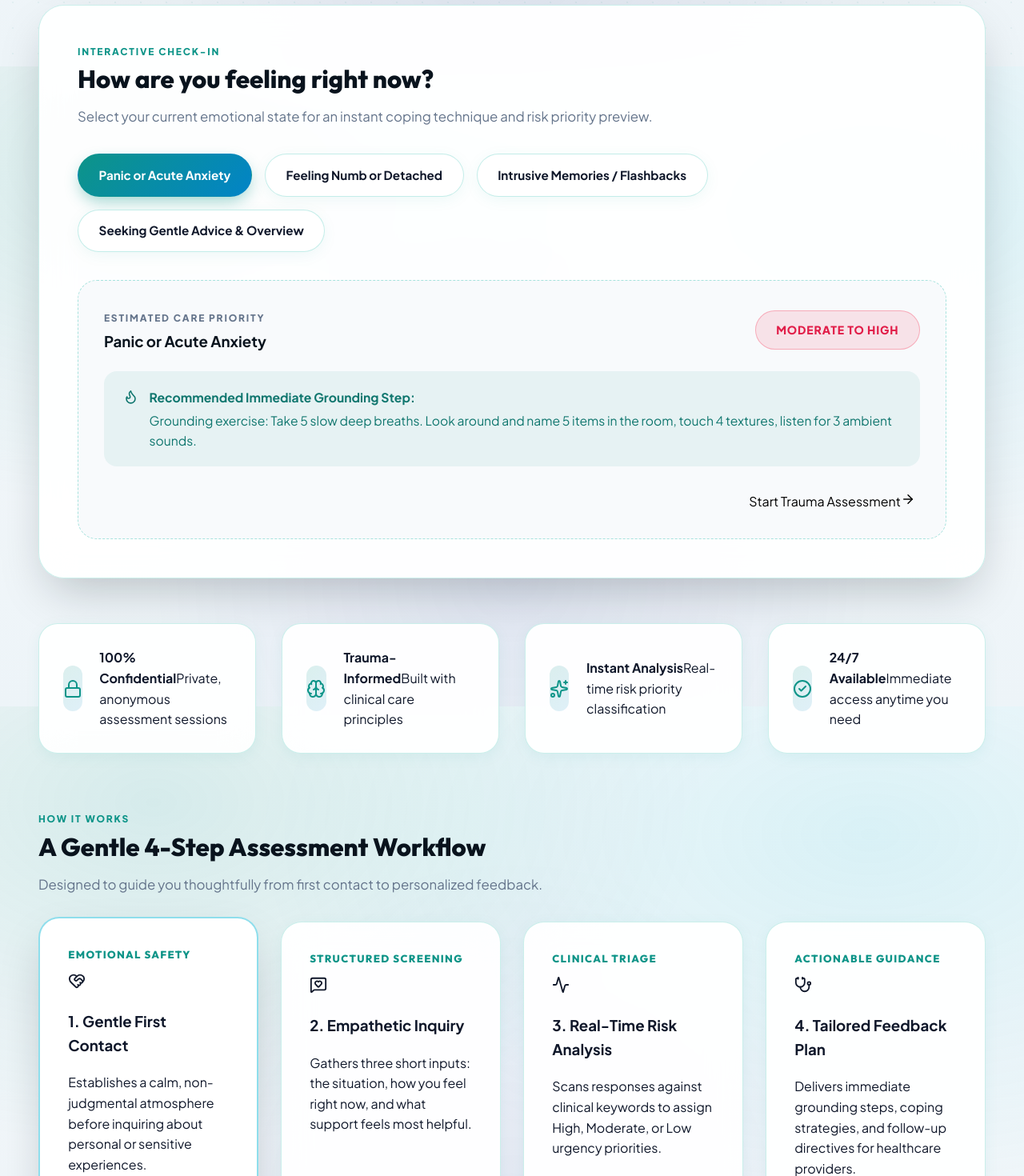
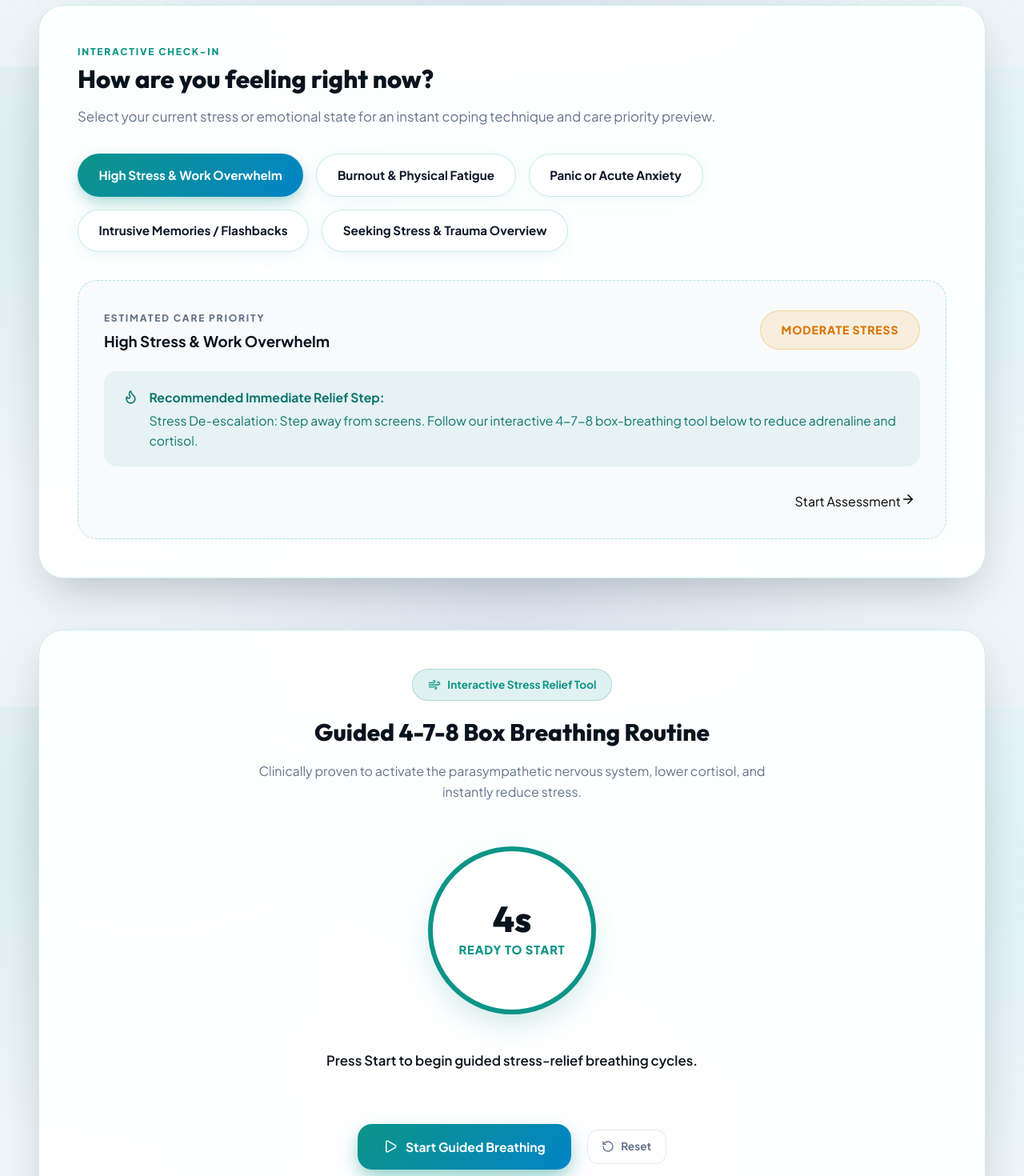
Before and after one commit to Gowtham7503/Trauma-Assessment-and-detection, a React (Vite) app in the folder frontend/: page / in a window 1280 px wide. Shown: the part 717-2187 px from the top of the page at 80% size. Built offline with nearby package versions, Linux system fonts and the light colour scheme; no server answers.

Commit message:
Add Interactive Stress Relief Box-Breathing tool and stress assessment treatment protocols

```diff
--- /dev/null
+++ b/frontend/src/components/BreathingTool.jsx
@@ -0,0 +1,130 @@
+import { useState, useEffect } from "react";
+import { Play, Pause, RotateCcw, Wind, HeartPulse } from "lucide-react";
+import { motion, AnimatePresence } from "framer-motion";
+
+const phases = [
+  { name: "Inhale Slowly", duration: 4, action: "Expand your chest and breathe in deeply through your nose.", color: "#0d9488" },
+  { name: "Hold Breath", duration: 4, action: "Keep your breath steady and retain air comfortably.", color: "#0284c7" },
+  { name: "Exhale Gently", duration: 4, action: "Slowly release air through your mouth, relaxing your shoulders.", color: "#3730a3" },
+  { name: "Rest & Pause", duration: 4, action: "Pause before your next breath. Notice the calmness in your body.", color: "#10b981" }
+];
+
+export default function BreathingTool() {
+  const [isActive, setIsActive] = useState(false);
+  const [phaseIndex, setPhaseIndex] = useState(0);
+  const [timeLeft, setTimeLeft] = useState(phases[0].duration);
+  const [completedCycles, setCompletedCycles] = useState(0);
+
+  const currentPhase = phases[phaseIndex];
+
+  useEffect(() => {
+    let timer = null;
+    if (isActive) {
+      timer = setInterval(() => {
+        setTimeLeft((prev) => {
+          if (prev <= 1) {
+            // Move to next phase
+            setPhaseIndex((nextPhase) => {
+              const updated = (nextPhase + 1) % phases.length;
+              if (updated === 0) {
+                setCompletedCycles((c) => c + 1);
+              }
+              return updated;
+            });
+            return phases[(phaseIndex + 1) % phases.length].duration;
+          }
+          return prev - 1;
+        });
+      }, 1000);
+    } else {
+      clearInterval(timer);
+    }
+    return () => clearInterval(timer);
+  }, [isActive, phaseIndex]);
+
+  const handleReset = () => {
+    setIsActive(false);
+    setPhaseIndex(0);
+    setTimeLeft(phases[0].duration);
+    setCompletedCycles(0);
+  };
+
+  return (
+    <div className="breathing-tool-card">
+      <div className="breathing-header">
+        <div className="badge-pill">
+          <Wind size={16} />
+          <span>Interactive Stress Relief Tool</span>
+        </div>
+        <h3 className="breathing-title">Guided 4-7-8 Box Breathing Routine</h3>
+        <p className="breathing-subtitle">
+          Clinically proven to activate the parasympathetic nervous system, lower cortisol, and instantly reduce stress.
+        </p>
+      </div>
+
+      <div className="breathing-visualizer-container">
+        <motion.div
+          animate={{
+            scale: isActive
+              ? phaseIndex === 0
+                ? 1.28
+                : phaseIndex === 1
+                ? 1.28
+                : phaseIndex === 2
+                ? 0.88
+                : 1
+              : 1,
+            borderColor: currentPhase.color
+          }}
+          transition={{ duration: 3.8, ease: "easeInOut" }}
+          className="breathing-circle"
+          style={{ borderColor: currentPhase.color }}
+        >
+          <div className="breathing-inner-content">
+            <span className="phase-timer">{timeLeft}s</span>
+            <span className="phase-name">{isActive ? currentPhase.name : "Ready to Start"}</span>
+          </div>
+        </motion.div>
+
+        <AnimatePresence mode="wait">
+          <motion.div
+            key={currentPhase.name}
+            initial={{ opacity: 0, y: 8 }}
+            animate={{ opacity: 1, y: 0 }}
+            exit={{ opacity: 0, y: -8 }}
+            className="phase-description"
+          >
+            <p>{isActive ? currentPhase.action : "Press Start to begin guided stress-relief breathing cycles."}</p>
+          </motion.div>
+        </AnimatePresence>
+      </div>
+
+      <div className="breathing-controls">
+        <button
+          type="button"
+          className={`slider-btn ${isActive ? "secondary" : "primary"}`}
+          onClick={() => setIsActive(!isActive)}
+        >
+          {isActive ? <Pause size={18} /> : <Play size={18} />}
+          <span>{isActive ? "Pause Routine" : "Start Guided Breathing"}</span>
+        </button>
+
+        <button
+          type="button"
+          className="chat-reset-btn"
+          onClick={handleReset}
+        >
+          <RotateCcw size={16} />
+          <span>Reset</span>
+        </button>
+
+        {completedCycles > 0 && (
+          <span className="cycles-badge">
+            <HeartPulse size={15} />
+            <span>{completedCycles} Cycles Completed</span>
+          </span>
+        )}
+      </div>
+    </div>
+  );
+}
--- a/frontend/src/components/ChatBox.jsx
+++ b/frontend/src/components/ChatBox.jsx
@@ -8,21 +8,21 @@ const prompts = [
   {
     key: "experience",
     stepName: "Initial Situation",
-    text: "What experience or situation would you like support with today?",
+    text: "What experience, trauma, or stress challenge would you like support with today?",
     suggestions: [
+      "High work, academic, or life stress and burnout",
       "Struggling with memories of a past event",
-      "Feeling overwhelmed by recent emotional stress",
-      "Experiencing sudden anxiety and tension"
+      "Experiencing sudden anxiety, panic, or tension"
     ]
   },
   {
     key: "feeling",
     stepName: "Current Impact",
-    text: "How is this situation affecting your emotions or body right now?",
+    text: "How is this situation or stress affecting your emotions or body right now?",
     suggestions: [
+      "Physical tension, headaches, and fast heart rate",
       "Constantly on edge, tense, and alert",
-      "Feeling emotionally numb or detached",
-      "Difficulty sleeping or having nightmares"
+      "Feeling emotionally exhausted, numb, or detached"
     ]
   },
   {
@@ -30,24 +30,24 @@ const prompts = [
     stepName: "Helpful Support",
     text: "What kind of support or guidance would feel most helpful to you next?",
     suggestions: [
-      "Immediate grounding & calming exercises",
+      "Immediate stress reduction & box-breathing exercises",
       "Understanding my risk priority level",
-      "Action steps for a professional follow-up"
+      "Action steps for professional stress & trauma care"
     ]
   },
 ];
 
 function buildFeedback(answers, apiResponse) {
   const safeAnswers = {
-    experience: answers?.experience || "General trauma assessment inquiry",
-    feeling: answers?.feeling || "Experiencing emotional or physical strain",
-    support: answers?.support || "Seeking grounding and clinical action steps",
+    experience: answers?.experience || "General trauma and stress assessment inquiry",
+    feeling: answers?.feeling || "Experiencing emotional or physical stress",
+    support: answers?.support || "Seeking stress reduction and clinical care plan",
   };
 
   const combinedText = Object.values(safeAnswers).join(" ").toLowerCase();
 
-  const urgentTerms = ["unsafe", "suicide", "self harm", "hurt myself", "danger", "panic", "flashback", "nightmare", "severe"];
-  const moderateTerms = ["fear", "anxiety", "memories", "stress", "alone", "numb", "detached", "tension"];
+  const urgentTerms = ["unsafe", "suicide", "self harm", "hurt myself", "danger", "panic", "flashback", "nightmare", "severe", "exhausted", "burnout"];
+  const moderateTerms = ["fear", "anxiety", "memories", "stress", "tension", "headaches", "work", "overwhelmed", "alone", "numb", "detached"];
 
   const isHigh = urgentTerms.some((term) => combinedText.includes(term));
   const isModerate = moderateTerms.some((term) => combinedText.includes(term));
@@ -56,36 +56,36 @@ function buildFeedback(answers, apiResponse) {
 
   const recommendations = {
     High: [
-      "Prioritize immediate safety. Reach out to a trusted loved one, counselor, or 24/7 crisis support line immediately.",
-      "Practice 5-4-3-2-1 Sensory Grounding: Name 5 visible objects, 4 touchable textures, 3 sounds around you.",
-      "Schedule a priority consultation with a trauma-informed psychologist or medical provider.",
-      "Keep a safe, soothing environment with minimal overwhelming stimuli."
+      "Prioritize immediate safety and stress de-escalation. Connect with a trusted healthcare responder or 24/7 helpline.",
+      "Use Guided 4-7-8 Box Breathing immediately: Inhale 4s, Hold 4s, Exhale 4s, Rest 4s.",
+      "Schedule a priority evaluation for acute stress or PTSD with a certified therapist.",
+      "Minimize overwhelming stimuli and isolate a quiet, comforting space."
     ],
     Moderate: [
-      "Plan a supportive health check-in within the next 24 to 48 hours.",
-      "Use guided box-breathing: Inhale for 4 seconds, hold for 4 seconds, exhale for 4 seconds, rest for 4 seconds.",
-      "Maintain a daily log of emotional triggers and physical stress symptoms.",
-      "Engage in restorative activities like light walking, gentle stretching, or warm baths."
+      "Implement a structured daily stress-management routine (Box breathing twice daily).",
+      "Practice Progressive Muscle Relaxation (PMR): Tense and release muscle groups from feet to jaw.",
+      "Maintain a daily stress log identifying specific triggers, caffeine/sleep patterns, and emotional spikes.",
+      "Set firm boundaries around work/study hours and take 10-minute sensory breaks."
     ],
     Low: [
-      "Continue monitoring your daily stress levels and maintaining restorative routines.",
-      "Keep trusted family or friend contacts easily accessible.",
-      "Practice regular mindfulness, steady sleep schedules, and proper hydration.",
-      "Review your personalized wellness plan whenever new stressors arise."
+      "Maintain steady sleep hygiene (7-8 hours per night) and regular hydration.",
+      "Incorporate 15 minutes of light physical movement or nature walking daily.",
+      "Keep a journal of positive grounding moments and stress relief milestones.",
+      "Review your personalized care plan whenever new life stressors emerge."
     ],
   };
 
   const summaries = {
-    High: "High Trauma Support Priority: Response analysis indicates acute emotional or physical distress requiring active care and grounding.",
-    Moderate: "Moderate Trauma Support Priority: Response analysis indicates noticeable emotional strain benefiting from structured coping routines.",
-    Low: "Low Trauma Support Priority: Response analysis indicates manageable stress levels suitable for self-guided wellness and routine tracking."
+    High: "High Stress & Trauma Support Priority: Response analysis indicates acute emotional/physical strain requiring active intervention and stress de-escalation.",
+    Moderate: "Moderate Stress & Trauma Priority: Response analysis indicates noticeable stress and burnout risk benefiting from structured coping routines.",
+    Low: "Low Stress Priority: Response analysis indicates manageable tension levels suitable for routine self-care and wellness tracking."
   };
 
   return {
     answers: safeAnswers,
     riskLevel,
     recommendations: recommendations[riskLevel],
-    backendReply: apiResponse?.reply || "Assessment completed successfully. Tailored guidance generated based on clinical trauma protocols.",
+    backendReply: apiResponse?.reply || "Assessment completed successfully. Tailored trauma & stress management plan generated.",
     summary: summaries[riskLevel],
     createdAt: new Date().toISOString(),
   };
@@ -134,7 +134,7 @@ export default function ChatBox({ onFeedback, onNavigate }) {
     addMessage({
       id: Date.now() + 1,
       sender: "bot",
-      text: "Thank you. Analyzing your responses and generating your trauma assessment feedback...",
+      text: "Thank you. Analyzing your responses and generating your trauma & stress assessment feedback...",
     });
 
     let apiResponse = null;
@@ -175,7 +175,7 @@ export default function ChatBox({ onFeedback, onNavigate }) {
           </div>
           <div>
             <div className="chat-title-wrap">
-              <span className="chat-title">Trauma Assessment Assistant</span>
+              <span className="chat-title">Trauma & Stress Assessment Assistant</span>
               <span className="chat-online-badge">
                 <span className="online-dot" /> Live Active
               </span>
--- a/frontend/src/index.css
+++ b/frontend/src/index.css
@@ -337,6 +337,9 @@ button {
   border-radius: 18px;
   font-weight: 700;
   font-size: 0.98rem;
+  display: inline-flex;
+  align-items: center;
+  gap: 0.6rem;
   transition: all 0.3s cubic-bezier(0.34, 1.56, 0.64, 1);
 }
 
@@ -423,7 +426,7 @@ button {
 }
 
 /* ==========================================================================
-   Home Interactive Sections - Spacious Grid Gaps & Padding
+   Home Interactive Sections & Stress Relief Breathing Tool
    ========================================================================== */
 .home-section-title {
   font-family: 'Outfit', sans-serif;
@@ -509,6 +512,116 @@ button {
   display: flex;
   align-items: flex-start;
   gap: 0.85rem;
+}
+
+/* Breathing Tool Card Styling */
+.breathing-tool-card {
+  margin-top: 4rem;
+  padding: 3rem;
+  background: var(--panel-glass-light);
+  backdrop-filter: blur(20px);
+  border-radius: 32px;
+  border: 1px solid var(--border-glass);
+  box-shadow: var(--shadow-lg);
+  display: flex;
+  flex-direction: column;
+  align-items: center;
+  text-align: center;
+}
+
+.breathing-header {
+  display: flex;
+  flex-direction: column;
+  align-items: center;
+  gap: 0.5rem;
+  max-width: 680px;
+}
+
+.breathing-title {
+  font-family: 'Outfit', sans-serif;
+  font-size: 1.85rem;
+  font-weight: 800;
+  color: var(--bg-deep);
+  margin: 0.5rem 0 0.25rem;
+}
+
+.breathing-subtitle {
+  color: var(--text-muted);
+  font-size: 1rem;
+  margin: 0 0 2rem;
+}
+
+.breathing-visualizer-container {
+  display: flex;
+  flex-direction: column;
+  align-items: center;
+  margin: 1.5rem 0 2rem;
+}
+
+.breathing-circle {
+  width: 210px;
+  height: 210px;
+  border-radius: 50%;
+  border: 6px solid #0d9488;
+  display: grid;
+  place-items: center;
+  background: #ffffff;
+  box-shadow: 0 15px 40px -10px rgba(13, 148, 136, 0.25);
+  position: relative;
+}
+
+.breathing-inner-content {
+  display: flex;
+  flex-direction: column;
+  align-items: center;
+  gap: 0.25rem;
+}
+
+.phase-timer {
+  font-family: 'Outfit', sans-serif;
+  font-size: 2.8rem;
+  font-weight: 800;
+  color: var(--bg-deep);
+  line-height: 1;
+}
+
+.phase-name {
+  font-size: 0.92rem;
+  font-weight: 800;
+  color: #0d9488;
+  text-transform: uppercase;
+  letter-spacing: 0.06em;
+}
+
+.phase-description {
+  margin-top: 1.75rem;
+  max-width: 520px;
+  font-size: 1.05rem;
+  font-weight: 600;
+  color: var(--bg-deep);
+  min-height: 3rem;
+}
+
+.breathing-controls {
+  display: flex;
+  align-items: center;
+  justify-content: center;
+  gap: 1.25rem;
+  flex-wrap: wrap;
+  margin-top: 1rem;
+}
+
+.cycles-badge {
+  display: inline-flex;
+  align-items: center;
+  gap: 0.45rem;
+  padding: 0.6rem 1.2rem;
+  border-radius: 999px;
+  background: rgba(16, 185, 129, 0.12);
+  color: #059669;
+  font-weight: 700;
+  font-size: 0.88rem;
+  border: 1px solid rgba(16, 185, 129, 0.3);
 }
 
 .stats-grid {
@@ -1037,7 +1150,7 @@ button {
     font-size: 1.95rem;
   }
 
-  .interactive-checkin-card, .chat-box, .feedback-card {
+  .interactive-checkin-card, .breathing-tool-card, .chat-box, .feedback-card {
     padding: 1.75rem;
   }
 
--- a/frontend/src/pages/Feedback.jsx
+++ b/frontend/src/pages/Feedback.jsx
@@ -1,4 +1,5 @@
-import { ShieldCheck, CheckCircle2, FileText, ArrowRight, AlertTriangle } from "lucide-react";
+import { ShieldCheck, CheckCircle2, FileText, ArrowRight, AlertTriangle, Wind } from "lucide-react";
+import BreathingTool from "../components/BreathingTool";
 
 export default function Feedback({ feedback, onNavigate }) {
   if (!feedback) {
@@ -10,7 +11,7 @@ export default function Feedback({ feedback, onNavigate }) {
         </div>
         <h1 style={{ marginTop: "0.5rem" }}>No Feedback Generated Yet</h1>
         <p className="lead">
-          Please complete the 3-step Trauma Assessment first. Your summarized risk priority and personalized recommendations will appear here automatically.
+          Please complete the 3-step Trauma & Stress Assessment first. Your summarized risk priority and personalized recommendations will appear here automatically.
         </p>
         <button
           type="button"
@@ -18,9 +19,13 @@ export default function Feedback({ feedback, onNavigate }) {
           onClick={() => onNavigate("chat")}
           style={{ marginTop: "1rem" }}
         >
-          <span>Start Trauma Assessment</span>
+          <span>Start Assessment</span>
           <ArrowRight size={18} />
         </button>
+
+        <div style={{ width: "100%", marginTop: "2rem" }}>
+          <BreathingTool />
+        </div>
       </section>
     );
   }
@@ -37,7 +42,7 @@ export default function Feedback({ feedback, onNavigate }) {
           </div>
           <h1 style={{ marginTop: "0.5rem" }}>Assessment Feedback & Care Plan</h1>
           <p className="lead">
-            Review your responses, estimated risk priority level, and suggested immediate coping steps.
+            Review your responses, estimated stress/risk priority level, and suggested immediate coping steps.
           </p>
         </div>
         <span className={`risk-pill ${feedback.riskLevel.toLowerCase()}`}>
@@ -54,7 +59,7 @@ export default function Feedback({ feedback, onNavigate }) {
         </article>
 
         <article className="feedback-card">
-          <p className="eyebrow">Suggested Action Steps</p>
+          <p className="eyebrow">Suggested Action Steps & Stress Relief</p>
           <ul className="check-list">
             {feedback.recommendations.map((item) => (
               <li key={item} className="check-item">
@@ -72,11 +77,11 @@ export default function Feedback({ feedback, onNavigate }) {
           </p>
           <dl className="detail-list">
             <div className="detail-row">
-              <dt>Situation / Experience:</dt>
+              <dt>Situation / Stress Factor:</dt>
               <dd>{feedback.answers.experience}</dd>
             </div>
             <div className="detail-row">
-              <dt>Current Emotional Impact:</dt>
+              <dt>Current Emotional/Physical Impact:</dt>
               <dd>{feedback.answers.feeling}</dd>
             </div>
             <div className="detail-row">
@@ -86,6 +91,11 @@ export default function Feedback({ feedback, onNavigate }) {
           </dl>
         </article>
       </div>
+
+      {/* Embedded Guided Breathing & Stress Relief Toolkit */}
+      <section style={{ marginTop: "3rem" }}>
+        <BreathingTool />
+      </section>
     </section>
   );
 }
--- a/frontend/src/pages/Home.jsx
+++ b/frontend/src/pages/Home.jsx
@@ -10,24 +10,34 @@ import {
   Sparkles,
   CheckCircle2,
   ArrowRight,
-  Flame
+  Flame,
+  Zap,
+  Wind
 } from "lucide-react";
 import ImageSlider from "../components/ImageSlider";
+import BreathingTool from "../components/BreathingTool";
 
 const emotionalStates = [
   {
+    id: "stress",
+    label: "High Stress & Work Overwhelm",
+    risk: "Moderate Stress",
+    riskClass: "moderate",
+    tip: "Stress De-escalation: Step away from screens. Follow our interactive 4-7-8 box-breathing tool below to reduce adrenaline and cortisol."
+  },
+  {
+    id: "burnout",
+    label: "Burnout & Physical Fatigue",
+    risk: "Moderate Priority",
+    riskClass: "moderate",
+    tip: "Energy Reset: Place your hands over your eyes for 30 seconds. Do a gentle neck stretch and drink a glass of fresh water."
+  },
+  {
     id: "panic",
     label: "Panic or Acute Anxiety",
-    risk: "Moderate to High",
+    risk: "High Priority",
     riskClass: "high",
     tip: "Grounding exercise: Take 5 slow deep breaths. Look around and name 5 items in the room, touch 4 textures, listen for 3 ambient sounds."
-  },
-  {
-    id: "numb",
-    label: "Feeling Numb or Detached",
-    risk: "Moderate",
-    riskClass: "moderate",
-    tip: "Sensory reconnect: Place your feet firmly on the ground, drink a sip of cold water, or wrap yourself in a warm blanket."
   },
   {
     id: "flashbacks",
@@ -38,10 +48,10 @@ const emotionalStates = [
   },
   {
     id: "seeking",
-    label: "Seeking Gentle Advice & Overview",
+    label: "Seeking Stress & Trauma Overview",
     risk: "Low Priority",
     riskClass: "low",
-    tip: "Exploratory Care: Our guided assessment will gently ask 3 questions to generate personalized care suggestions."
+    tip: "Exploratory Care: Our guided assessment will gently ask 3 questions to generate personalized care and stress reduction suggestions."
   }
 ];
 
@@ -78,7 +88,7 @@ const workflowSteps = [
 
 const trustMetrics = [
   { icon: Lock, label: "100% Confidential", desc: "Private, anonymous assessment sessions" },
-  { icon: Brain, label: "Trauma-Informed", desc: "Built with clinical care principles" },
+  { icon: Brain, label: "Trauma & Stress Care", desc: "Built with clinical care principles" },
   { icon: Sparkles, label: "Instant Analysis", desc: "Real-time risk priority classification" },
   { icon: CheckCircle2, label: "24/7 Available", desc: "Immediate access anytime you need" },
 ];
@@ -94,13 +104,13 @@ export default function Home({ onNavigate }) {
         <ImageSlider onActionClick={onNavigate} />
       </section>
 
-      {/* Interactive Trauma Diagnostic Quick Check-in Simulator */}
+      {/* Interactive Trauma & Stress Quick Check-in Simulator */}
       <section className="interactive-checkin-card">
         <div className="section-header">
           <p className="eyebrow accent">Interactive Check-In</p>
           <h2 className="home-section-title">How are you feeling right now?</h2>
           <p className="home-section-desc">
-            Select your current emotional state for an instant coping technique and risk priority preview.
+            Select your current stress or emotional state for an instant coping technique and care priority preview.
           </p>
         </div>
 
@@ -139,7 +149,7 @@ export default function Home({ onNavigate }) {
             <div className="coping-tip-box">
               <Flame size={20} style={{ shrink: 0, marginTop: "2px" }} />
               <div>
-                <strong>Recommended Immediate Grounding Step:</strong>
+                <strong>Recommended Immediate Relief Step:</strong>
                 <p style={{ margin: "0.2rem 0 0" }}>{selectedState.tip}</p>
               </div>
             </div>
@@ -150,12 +160,17 @@ export default function Home({ onNavigate }) {
                 className="primary-btn"
                 onClick={() => onNavigate("chat")}
               >
-                <span>Start Trauma Assessment</span>
+                <span>Start Assessment</span>
                 <ArrowRight size={18} />
               </button>
             </div>
           </motion.div>
         </AnimatePresence>
+      </section>
+
+      {/* Interactive Stress Relief Guided Breathing Tool */}
+      <section>
+        <BreathingTool />
       </section>
 
       {/* Trust & Safety Features */}
@@ -213,7 +228,7 @@ export default function Home({ onNavigate }) {
       {/* Centered High-Impact Bottom Call To Action Banner */}
       <section className="cta-banner">
         <div className="cta-content">
-          <h2>Ready for a Gentle Trauma Assessment?</h2>
+          <h2>Ready for Your Stress & Trauma Assessment?</h2>
           <p>
             Take the first step toward understanding your current support needs in a completely safe, private environment.
           </p>
@@ -223,7 +238,7 @@ export default function Home({ onNavigate }) {
               className="slider-btn primary"
               onClick={() => onNavigate("chat")}
             >
-              Start Trauma Assessment
+              Start Assessment
             </button>
             <button
               type="button"
```
